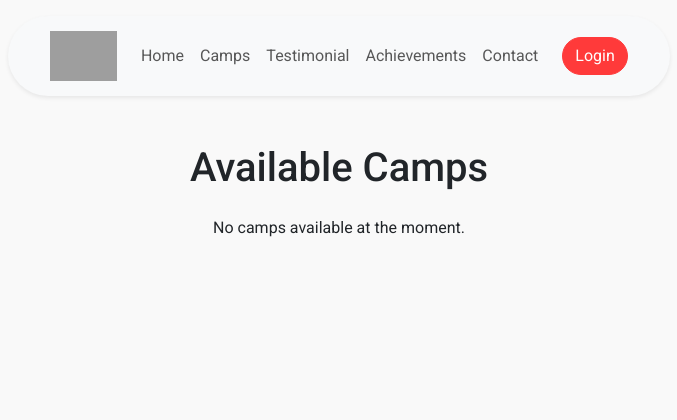
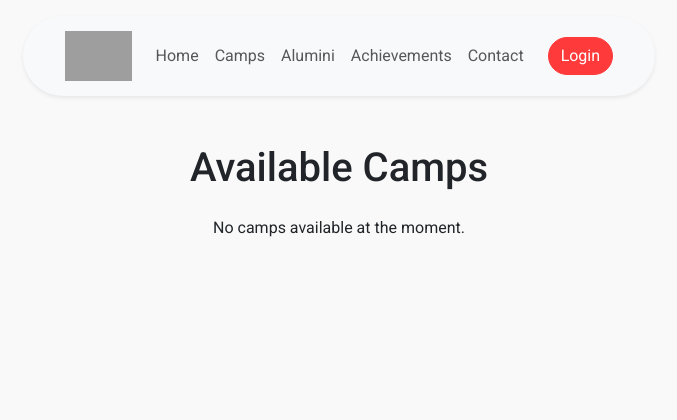
Before and after one commit to zcsofficial/ncc-prod, a PHP site: page /camp.php in a window 1280 px wide. Shown: the top 420 px of the page, without its empty margins (301-978 px from the left). Run offline with PHP 8.4, Linux system fonts and the light colour scheme; data that the repository does not hold is empty; grey boxes are pictures that could not be loaded.

Commit message:
Update camp.php

```diff
--- a/camp.php
+++ b/camp.php
@@ -287,7 +287,7 @@ if ($isLoggedIn) {
                     <li class="nav-item"><a class="nav-link" href="attendance.php">Attendance</a></li>
                 <?php endif; ?>
                 <li class="nav-item"><a class="nav-link" href="camp.php">Camps</a></li>
-                <li class="nav-item"><a class="nav-link" href="testimonials.php">Testimonial</a></li>
+                <li class="nav-item"><a class="nav-link" href="testimonials.php">Alumini</a></li>
                 <li class="nav-item"><a class="nav-link" href="achievement.php">Achievements</a></li>
                 <li class="nav-item"><a class="nav-link" href="contact.php">Contact</a></li>
             </ul>
```
